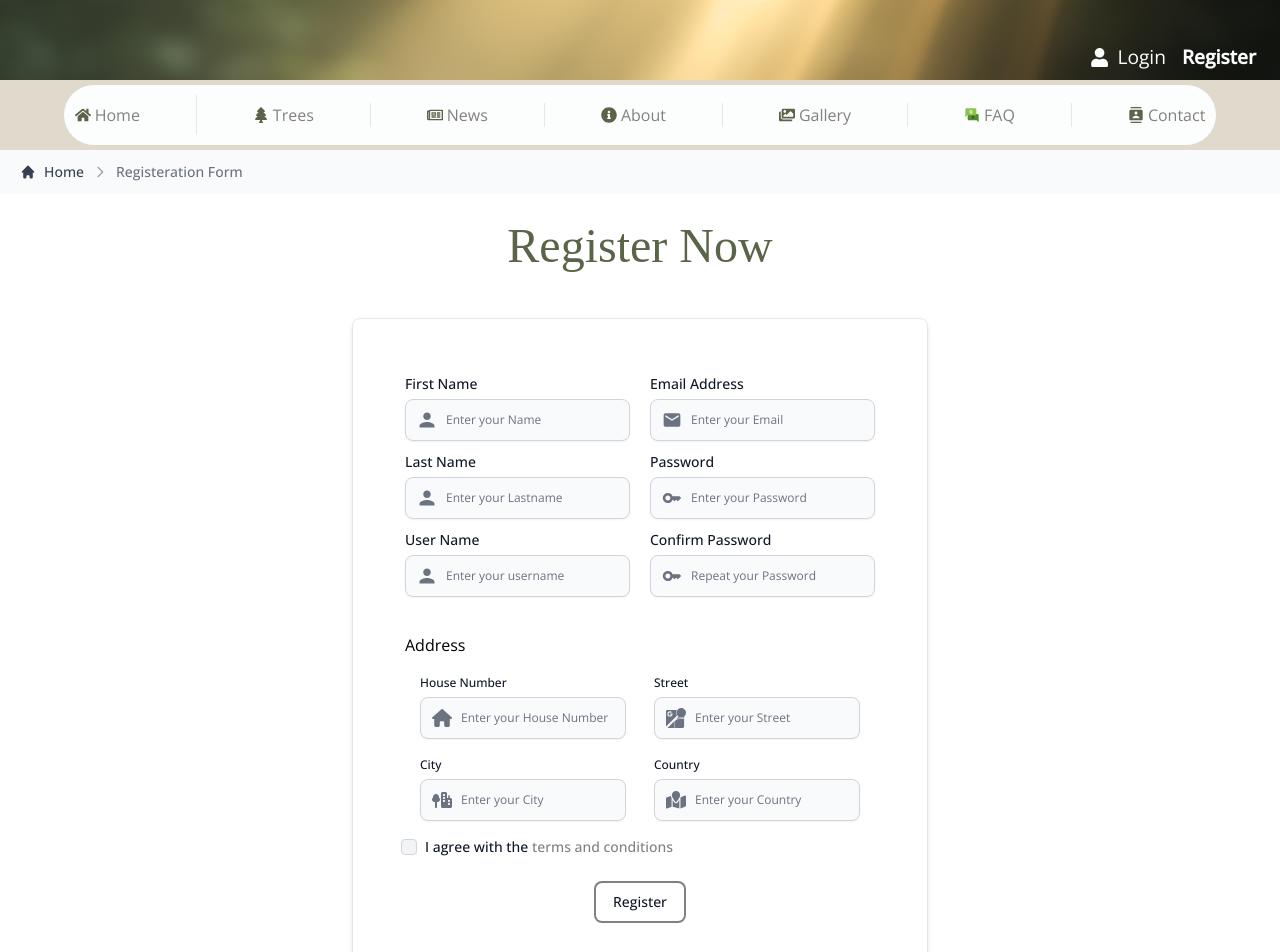
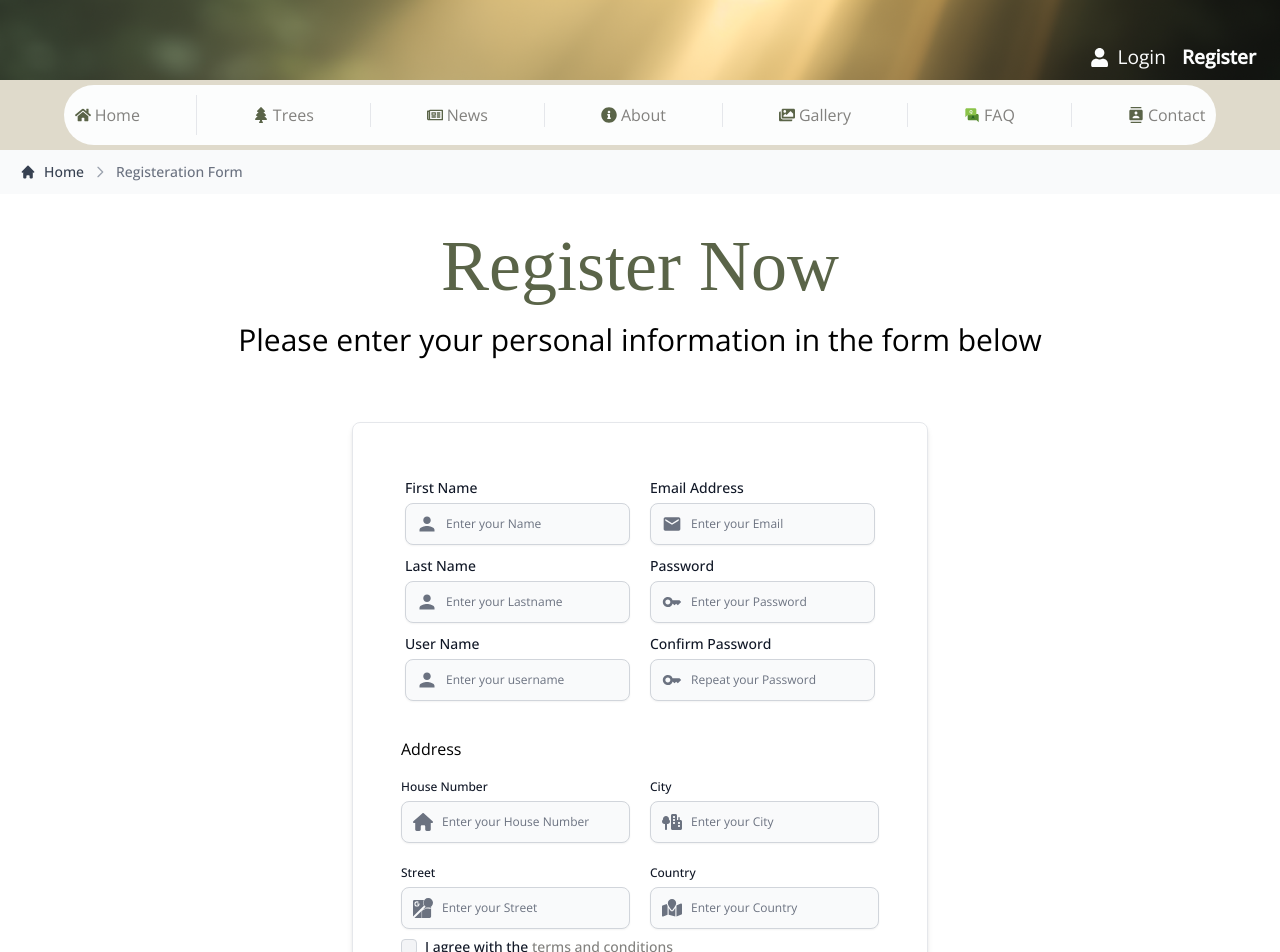
Before and after one commit to solawi-projects/baum-bauer-frontend, a React (Vite) app: page /register in a window 1280 px wide. Shown: the top 952 px of the page. Built offline with nearby package versions, Linux system fonts and the light colour scheme; a web font is replaced by a local one.

Commit message:
global header component is added

```diff
--- a/src/pages/Register.jsx
+++ b/src/pages/Register.jsx
@@ -17,7 +17,9 @@ import { SiGooglestreetview } from "react-icons/si";
 import { FaHouse } from "react-icons/fa6";
 
 import { Link } from "react-router-dom";
+import EachPageHeader from "../components/EachPageHeader";
 const Register = () => {
+  const titles =['Register Now', 'Please enter your personal information in the form below']
   return (
     <>
       <Breadcrumb
@@ -29,11 +31,12 @@ const Register = () => {
         </Breadcrumb.Item>
         <Breadcrumb.Item>Registeration Form</Breadcrumb.Item>
       </Breadcrumb>
-      <h2 className="text-5xl flex justify-center p-2 mt-5">Register Now</h2>
+      <EachPageHeader title={titles[0]} subtitle={titles[1]} />
+
 
       {/* registration form */}
 
-      <section className="flex justify-center m-10">
+      <section className="flex justify-center m-8">
         <form className="max-w-xl w-full px-6 py-6 border rounded-lg shadow-md  ">
           <div className="grid grid-cols-1 sm:grid-cols-2 gap-5 p-7">
             <div>{/* first,last and username fields container */}
@@ -68,6 +71,7 @@ const Register = () => {
                   required
                   shadow
                   style={{fontSize:12}}
+
                 />
               </div>
 
@@ -85,6 +89,7 @@ const Register = () => {
                   required
                   shadow
                   style={{fontSize:12}}
+
                 />
               </div>
             </div>
@@ -104,6 +109,7 @@ const Register = () => {
                   required
                   shadow
                   style={{fontSize:12}}
+                  className="text-base"
                 />
               </div>
 
@@ -145,9 +151,9 @@ const Register = () => {
           </div>
 
           {/* address fields */}
-          <p className="ml-7">Address</p>
-          <div className=" flex flex-col items-center">
-            <div className=" flex flex-col sm:flex-row gap-7 mt-3">{/* house number and street container */}
+          <p className="ml-6">Address</p>
+          <div className=" grid lg:grid-cols-2 md:grid-cols-1 sm:grid-cols-1 gap-5 mt-2 pl-6 pr-6 ">
+            <div className=" flex flex-col gap-4 mt-1">{/* house number and street container */}
               {/* house number field */}
               <div>
                 <div className="mb-1 block">
@@ -162,6 +168,7 @@ const Register = () => {
                   placeholder="Enter your House Number"
                   required
                   shadow
+
 
 
                 />
@@ -181,11 +188,12 @@ const Register = () => {
                   required
                   shadow
                   style={{fontSize:12}}
+
                 />
               </div>
             </div>
 
-            <div className="flex flex-col sm:flex-row gap-7 mt-3 mb-2">   {/* city and country container */}
+            <div className="flex flex-col gap-4 mt-1 mb-2">   {/* city and country container */}
 
               <div> {/* city field */}
                 <div className="mb-1">
@@ -201,7 +209,7 @@ const Register = () => {
                   required
                   shadow
                   style={{fontSize:12}}
-                  className="text-base"
+
                 />
               </div>
               <div>  {/* coutry field */}
@@ -224,9 +232,9 @@ const Register = () => {
           </div>
           <div>
             {/* terms an conditions */}
-            <div className="flex items-center gap-2 ml-6 mt-2 mb-2">
+            <div className="flex items-center ml-6 gap-2">
               <Checkbox id="agree" />
-              <Label htmlFor="agree" className="flex">
+              <Label htmlFor="agree" className="">
                 I agree with the&nbsp;
                 <Link
                   href="#"
```
